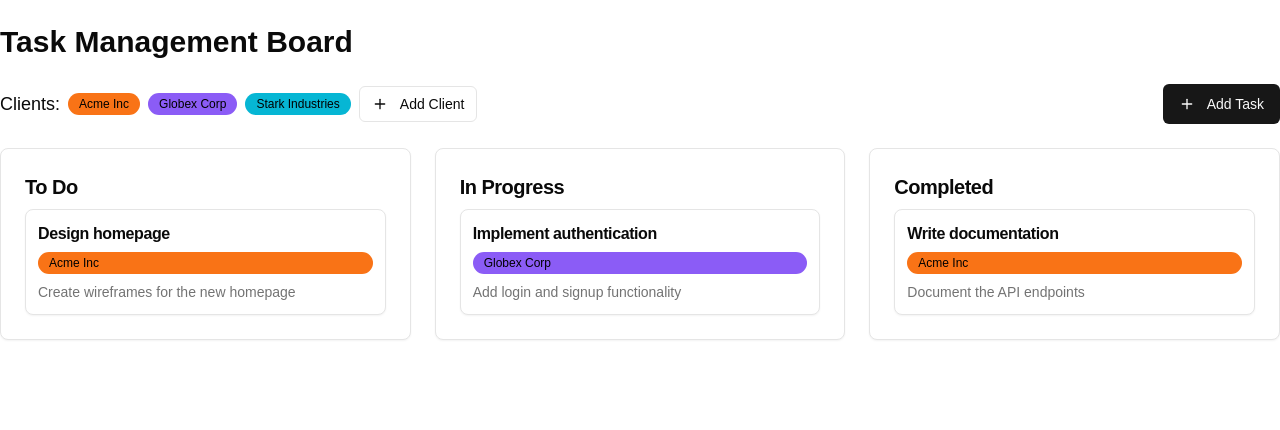
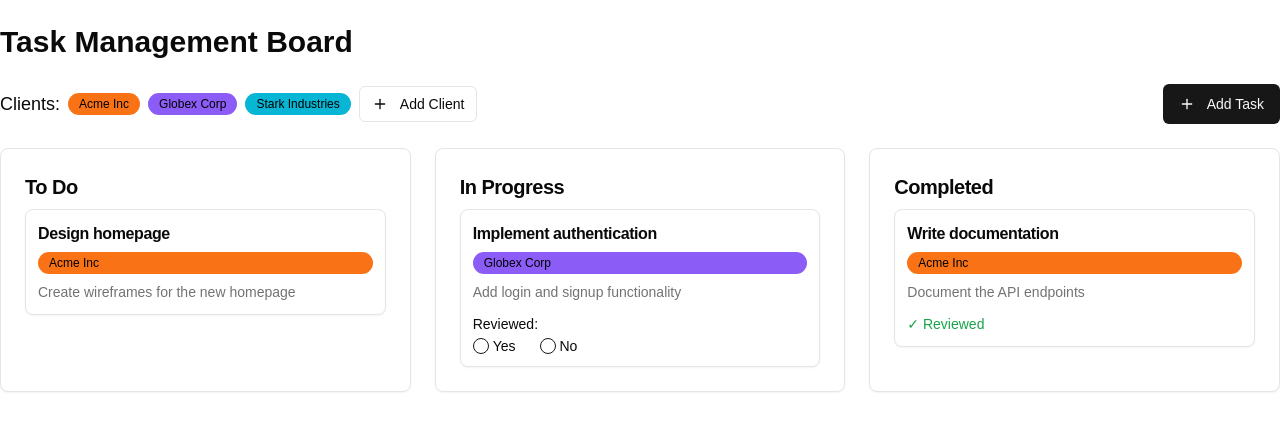
Before and after one commit to vijaywnirmal/Tasks-Board, a Next.js app: page / in a window 1280 px wide. Shown: the top 430 px of the page. Built offline with nearby package versions, Linux system fonts and the light colour scheme.

Commit message:
feat: add task review and prevent completion drag
Introduce "Reviewed" status and restrict task movement.

Co-authored-by: null <176824901+vijaywnirmal@users.noreply.github.com>

```diff
--- a/components/kanban-board.tsx
+++ b/components/kanban-board.tsx
@@ -14,14 +14,17 @@ export type Client = {
   color: string
 }
 
+// Update the Task type to include reviewed property
 export type Task = {
   id: string
   title: string
   description: string
   status: "todo" | "in-progress" | "completed"
   clientId: string | null
+  reviewed: "yes" | "no" | null
 }
 
+// Update the initial tasks to include the reviewed property
 export function KanbanBoard() {
   const [tasks, setTasks] = useState<Task[]>([
     {
@@ -30,6 +33,7 @@ export function KanbanBoard() {
       description: "Create wireframes for the new homepage",
       status: "todo",
       clientId: "1",
+      reviewed: null,
     },
     {
       id: "2",
@@ -37,6 +41,7 @@ export function KanbanBoard() {
       description: "Add login and signup functionality",
       status: "in-progress",
       clientId: "2",
+      reviewed: null,
     },
     {
       id: "3",
@@ -44,6 +49,7 @@ export function KanbanBoard() {
       description: "Document the API endpoints",
       status: "completed",
       clientId: "1",
+      reviewed: "yes",
     },
   ])
 
@@ -74,7 +80,27 @@ export function KanbanBoard() {
     setShowClientForm(false)
   }
 
+  // Add a function to update task review status
+  const updateTaskReviewStatus = (taskId: string, reviewed: "yes" | "no" | null) => {
+    setTasks(tasks.map((task) => (task.id === taskId ? { ...task, reviewed } : task)))
+  }
+
+  // Modify the updateTaskStatus function to check if a task can be moved to completed
   const updateTaskStatus = (taskId: string, newStatus: Task["status"]) => {
+    const task = tasks.find((t) => t.id === taskId)
+
+    // If trying to move to completed, check if reviewed
+    if (newStatus === "completed" && (!task?.reviewed || task.reviewed === "no")) {
+      alert("Task must be reviewed and marked as 'Yes' before moving to Completed")
+      return
+    }
+
+    // If task is already completed, don't allow moving back
+    if (task?.status === "completed") {
+      alert("Completed tasks cannot be moved back to earlier stages")
+      return
+    }
+
     setTasks(tasks.map((task) => (task.id === taskId ? { ...task, status: newStatus } : task)))
   }
 
@@ -113,6 +139,7 @@ export function KanbanBoard() {
           clients={clients}
           getClientById={getClientById}
           onStatusChange={updateTaskStatus}
+          onReviewChange={updateTaskReviewStatus}
         />
         <TaskColumn
           title="In Progress"
@@ -120,6 +147,7 @@ export function KanbanBoard() {
           clients={clients}
           getClientById={getClientById}
           onStatusChange={updateTaskStatus}
+          onReviewChange={updateTaskReviewStatus}
         />
         <TaskColumn
           title="Completed"
@@ -127,6 +155,7 @@ export function KanbanBoard() {
           clients={clients}
           getClientById={getClientById}
           onStatusChange={updateTaskStatus}
+          onReviewChange={updateTaskReviewStatus}
         />
       </div>
 
--- a/components/task-card.tsx
+++ b/components/task-card.tsx
@@ -2,22 +2,33 @@
 
 import type React from "react"
 
-import { Card, CardContent, CardDescription, CardHeader, CardTitle } from "@/components/ui/card"
+import { Card, CardContent, CardDescription, CardHeader, CardTitle, CardFooter } from "@/components/ui/card"
 import { ClientBadge } from "@/components/client-badge"
+import { RadioGroup, RadioGroupItem } from "@/components/ui/radio-group"
+import { Label } from "@/components/ui/label"
 import type { Client, Task } from "@/components/kanban-board"
 
 interface TaskCardProps {
   task: Task
   client: Client | null
+  onReviewChange: (taskId: string, reviewed: "yes" | "no" | null) => void
+  columnTitle: string
 }
 
-export function TaskCard({ task, client }: TaskCardProps) {
+export function TaskCard({ task, client, onReviewChange, columnTitle }: TaskCardProps) {
   const handleDragStart = (e: React.DragEvent, taskId: string) => {
     e.dataTransfer.setData("taskId", taskId)
   }
 
+  // Only allow dragging if not in completed column
+  const isDraggable = task.status !== "completed"
+
   return (
-    <Card className="cursor-grab active:cursor-grabbing" draggable onDragStart={(e) => handleDragStart(e, task.id)}>
+    <Card
+      className={`${isDraggable ? "cursor-grab active:cursor-grabbing" : ""}`}
+      draggable={isDraggable}
+      onDragStart={(e) => isDraggable && handleDragStart(e, task.id)}
+    >
       <CardHeader className="p-3 pb-1">
         <CardTitle className="text-base">{task.title}</CardTitle>
         {client && <ClientBadge client={client} />}
@@ -25,6 +36,36 @@ export function TaskCard({ task, client }: TaskCardProps) {
       <CardContent className="p-3 pt-1">
         <CardDescription>{task.description}</CardDescription>
       </CardContent>
+
+      {/* Show review options only for In Progress tasks */}
+      {columnTitle === "In Progress" && (
+        <CardFooter className="p-3 pt-0 flex-col items-start">
+          <div className="w-full">
+            <p className="text-sm font-medium mb-1">Reviewed:</p>
+            <RadioGroup
+              value={task.reviewed || ""}
+              onValueChange={(value) => onReviewChange(task.id, value as "yes" | "no" | null)}
+              className="flex space-x-4"
+            >
+              <div className="flex items-center space-x-1">
+                <RadioGroupItem value="yes" id={`${task.id}-yes`} />
+                <Label htmlFor={`${task.id}-yes`}>Yes</Label>
+              </div>
+              <div className="flex items-center space-x-1">
+                <RadioGroupItem value="no" id={`${task.id}-no`} />
+                <Label htmlFor={`${task.id}-no`}>No</Label>
+              </div>
+            </RadioGroup>
+          </div>
+        </CardFooter>
+      )}
+
+      {/* Show review status for Completed tasks */}
+      {columnTitle === "Completed" && task.reviewed === "yes" && (
+        <CardFooter className="p-3 pt-0">
+          <span className="text-sm text-green-600 font-medium">✓ Reviewed</span>
+        </CardFooter>
+      )}
     </Card>
   )
 }
--- a/components/task-column.tsx
+++ b/components/task-column.tsx
@@ -9,9 +9,10 @@ interface TaskColumnProps {
   clients: Client[]
   getClientById: (clientId: string | null) => Client | null
   onStatusChange: (taskId: string, newStatus: Task["status"]) => void
+  onReviewChange: (taskId: string, reviewed: "yes" | "no" | null) => void
 }
 
-export function TaskColumn({ title, tasks, clients, getClientById, onStatusChange }: TaskColumnProps) {
+export function TaskColumn({ title, tasks, clients, getClientById, onStatusChange, onReviewChange }: TaskColumnProps) {
   const handleDragOver = (e: React.DragEvent) => {
     e.preventDefault()
   }
@@ -37,7 +38,15 @@ export function TaskColumn({ title, tasks, clients, getClientById, onStatusChang
         {tasks.length === 0 ? (
           <div className="text-center py-8 text-muted-foreground">No tasks yet</div>
         ) : (
-          tasks.map((task) => <TaskCard key={task.id} task={task} client={getClientById(task.clientId)} />)
+          tasks.map((task) => (
+            <TaskCard
+              key={task.id}
+              task={task}
+              client={getClientById(task.clientId)}
+              onReviewChange={onReviewChange}
+              columnTitle={title}
+            />
+          ))
         )}
       </CardContent>
     </Card>
--- a/components/task-form.tsx
+++ b/components/task-form.tsx
@@ -31,6 +31,7 @@ export function TaskForm({ clients, onSubmit, onCancel }: TaskFormProps) {
       description,
       status: "todo",
       clientId,
+      reviewed: null,
     })
   }
 
--- a/package.json
+++ b/package.json
@@ -25,7 +25,7 @@
     "@radix-ui/react-navigation-menu": "1.2.3",
     "@radix-ui/react-popover": "1.1.4",
     "@radix-ui/react-progress": "1.1.1",
-    "@radix-ui/react-radio-group": "1.2.2",
+    "@radix-ui/react-radio-group": "latest",
     "@radix-ui/react-scroll-area": "1.2.2",
     "@radix-ui/react-select": "2.1.4",
     "@radix-ui/react-separator": "1.1.1",
```
Also changed, not shown: components/ui/radio-group.tsx (+2 -8 lines), 1 other file (tests, documents, lock files or other folders).
